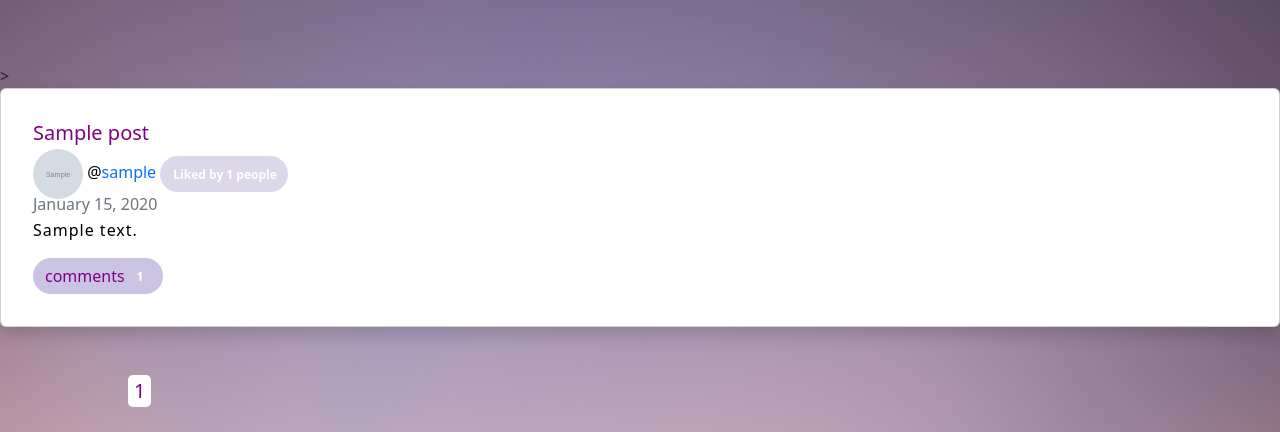
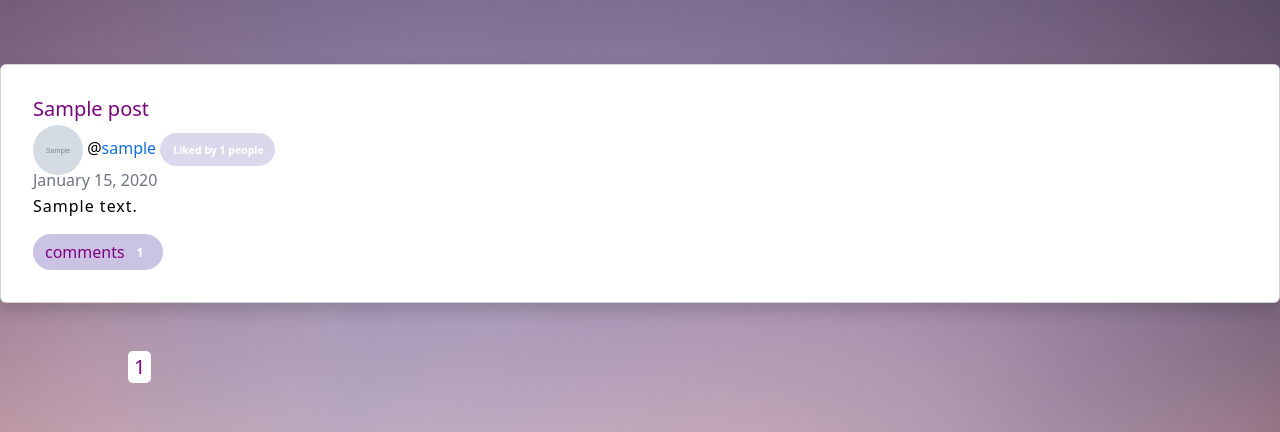
Before and after one commit to Narotsit-Karki/Flask-Project, a Flask app: page / in a window 1280 px wide. Shown: the part 56-488 px from the top of the page. Run offline with Flask 2, Linux system fonts and the light colour scheme; tables that the repository leaves empty hold one stand-in row (values such as "Sample post"); grey boxes marked "Sample" are stand-in pictures; some libraries are stand-ins or nearby versions.

Commit message:
solved comment out of <card> problem

```diff
--- a/flask_app/templates/posts.html
+++ b/flask_app/templates/posts.html
@@ -1,9 +1,7 @@
 {% extends "layout.html" %}
 {% block content %}
 
-<!-- <link rel="stylesheet" href="https://cdnjs.cloudflare.com/ajax/libs/font-awesome/4.7.0/css/font-awesome.min.css">
-<script src="https://kit.fontawesome.com/a076d05399.js" crossorigin="anonymous"></script -->>
-<!-- <script src="https://kit.fontawesome.com/yourcode.js" crossorigin="anonymous"></script> -->
+
 <script src="https://unpkg.com/feather-icons"></script>
 <link rel="stylesheet" href="https://cdnjs.cloudflare.com/ajax/libs/font-awesome/4.7.0/css/font-awesome.min.css">
 <script src="https://kit.fontawesome.com/06da096c24.js" crossorigin="anonymous"></script>
@@ -32,7 +30,7 @@
                 <img src= "/static/profile_pics/{{post.author.image_file}}" alt ='Avatar' class = 'avatar' style="object-fit: cover;vertical-align: middle;width: 50px;height: 50px;border-radius: 50%;">
 
                 @<a name="Author" href = "/authour/{{post.author.username}}/1" style="text-decoration: none;">{{post.author.username}}</a>
-                <button type="button" class="btn btn-primary" style="color: purple;border: none;border-radius: 25px;background-color: #CBC3E3;" disabled>
+                <button type="button" class="btn btn-primary" style="font-size:14px;color: purple;border: none;border-radius: 25px;background-color: #CBC3E3;" disabled>
                  <span style = "padding: 1%;" id = 'like-count-{{post.pid}}' class="badge badge-secondary">Liked by {{post.likes|length}} people</span>
 
                 </button>
@@ -88,9 +86,9 @@
 
                                         <div class = "col-2">
                                             <button type="button" class="btn btn-danger" data-bs-toggle="modal" data-bs-target="#exampleModal" style="width:auto;">delete</button>
+                                        </div>
+                                    {% endif %}
 
-                                    {% endif %}
-                        </div>
                             </div>
                           </div>
 
@@ -107,21 +105,15 @@
                         <div class="modal-footer">
                          <button type="button" class="btn btn-secondary" data-bs-dismiss="modal">Close</button>
                         <form method = 'POST' action = "/delete-comment/{{comment.cid}}">
-
                             <button type="submit" class="btn btn-primary">Confirm</button>
                          </form>
                     </div>
                 </div>
             </div>
         </div>
-
-
         {% endfor %}
     </div>
-    </div>
-
     {% endfor %}
-</div>
 
 <div style="margin-left: 10%;">
 {% for page_no in post_datas.iter_pages(left_edge = 1, right_edge = 1 , left_current = 1 , right_current = 2) %}
```
Lines whose indentation alone changed are shown as unchanged.
